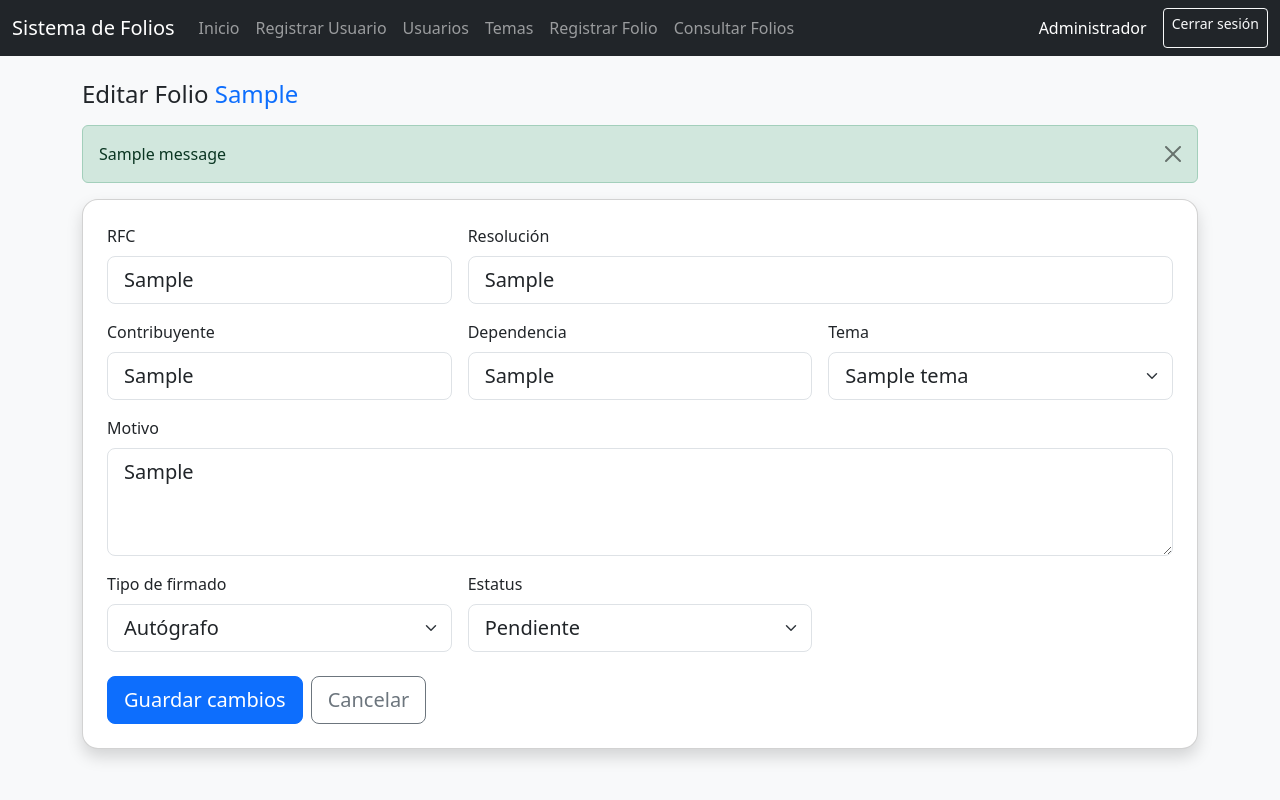
After one commit to CHABLE123/Sistema-de-Folios, a Django app: page /folios/1/editar/ in a window 1280 px wide. The commit adds this page. Run offline with Django 5.2, Linux system fonts and the light colour scheme; a user stored in the database is signed in; tables that the repository leaves empty hold one stand-in row (values such as "Sample post"); one stand-in notice (Sample message) is shown.

```diff
--- /dev/null
+++ b/folios/templates/folios/folio_editar.html
@@ -0,0 +1,86 @@
+{% extends 'folios/base.html' %}
+
+{% block title %}Editar Folio {{ f.numero_folio }}{% endblock %}
+
+{% block content %}
+<h4 class="mb-3">Editar Folio <span class="text-primary">{{ f.numero_folio }}</span></h4>
+
+{% if messages %}
+  {% for message in messages %}
+    <div class="alert alert-{{ message.tags }} alert-dismissible fade show" role="alert">
+      {{ message }}
+      <button type="button" class="btn-close" data-bs-dismiss="alert"></button>
+    </div>
+  {% endfor %}
+{% endif %}
+
+<div class="card shadow rounded-4">
+  <div class="card-body p-4">
+    <form method="post">
+      {% csrf_token %}
+
+      <div class="row g-3">
+        <div class="col-md-4">
+          <label class="form-label">RFC</label>
+          <input type="text" name="rfc" class="form-control form-control-lg" maxlength="13" value="{{ form.rfc }}" required>
+        </div>
+        <div class="col-md-8">
+          <label class="form-label">Resolución</label>
+          <input type="text" name="resolucion" class="form-control form-control-lg" value="{{ form.resolucion }}" required>
+        </div>
+
+        <div class="col-md-4">
+          <label class="form-label">Contribuyente</label>
+          <input type="text" name="contribuyente" class="form-control form-control-lg" value="{{ form.contribuyente }}" required>
+        </div>
+        <div class="col-md-4">
+          <label class="form-label">Dependencia</label>
+          <input type="text" name="dependencia" class="form-control form-control-lg" value="{{ form.dependencia }}" required>
+        </div>
+        <div class="col-md-4">
+          <label class="form-label">Tema</label>
+          <select name="tema" class="form-select form-select-lg" required>
+            {% for t in temas %}
+              <option value="{{ t.id }}" {% if form.tema_id == t.id|stringformat:'s' %}selected{% endif %}>{{ t.nombre }}</option>
+            {% endfor %}
+          </select>
+        </div>
+
+        <div class="col-12">
+          <label class="form-label">Motivo</label>
+          <textarea name="motivo" class="form-control form-control-lg" rows="3" required>{{ form.motivo }}</textarea>
+        </div>
+
+        <div class="col-md-4">
+          <label class="form-label">Tipo de firmado</label>
+          <select name="tipo_firmado" class="form-select form-select-lg" required>
+            <option value="AUTOGRAFO" {% if form.tipo_firmado == 'AUTOGRAFO' %}selected{% endif %}>Autógrafo</option>
+            <option value="SIFEN" {% if form.tipo_firmado == 'SIFEN' %}selected{% endif %}>Sifen</option>
+          </select>
+        </div>
+
+        {% if es_admin %}
+          <div class="col-md-4">
+            <label class="form-label">Estatus</label>
+            <select name="estatus" class="form-select form-select-lg">
+              <option value="PENDIENTE" {% if form.estatus == 'PENDIENTE' %}selected{% endif %}>Pendiente</option>
+              <option value="CONCLUIDO" {% if form.estatus == 'CONCLUIDO' %}selected{% endif %}>Concluido</option>
+            </select>
+          </div>
+        {% else %}
+          <!-- Para no-admin, mostramos estatus solo lectura -->
+          <div class="col-md-4">
+            <label class="form-label">Estatus</label>
+            <input class="form-control form-control-lg" value="{% if form.estatus == 'PENDIENTE' %}Pendiente{% else %}Concluido{% endif %}" disabled>
+          </div>
+        {% endif %}
+      </div>
+
+      <div class="d-flex gap-2 mt-4">
+        <button class="btn btn-primary btn-lg" type="submit">Guardar cambios</button>
+        <a class="btn btn-outline-secondary btn-lg" href="{% url 'folios_consulta' %}">Cancelar</a>
+      </div>
+    </form>
+  </div>
+</div>
+{% endblock %}
--- a/folios/urls.py
+++ b/folios/urls.py
@@ -32,6 +32,11 @@ urlpatterns = [
     # Consultar folios
     path('folios/<int:pk>/despachar/', views.folio_despachar, name='folio_despachar'),
 
+    # Edición
+    path('folios/<int:pk>/editar/', views.folio_editar, name='folio_editar'),
+
+
+
 
 
 
--- a/folios/views.py
+++ b/folios/views.py
@@ -574,3 +574,102 @@ def folio_despachar(request, pk):
 
     # Volver a la consulta (mantén filtros si quieres usando HTTP_REFERER)
     return redirect(request.META.get('HTTP_REFERER', 'folios_consulta'))
+
+def _es_gestor(user):
+    return user.perfil in ('ADMIN', 'SUBADMIN')
+
+@login_required
+def folio_editar(request, pk):
+    folio = get_object_or_404(Folio, pk=pk)
+
+    # Permiso de edición: Admin/Subadmin cualquiera; otros solo su propio folio
+    if not _es_gestor(request.user) and folio.usuario_id != request.user.id:
+        messages.error(request, 'No tienes permiso para editar este folio.')
+        return redirect('folios_consulta')
+
+    # Regla: si el folio está CONCLUIDO, solo ADMIN/SUBADMIN pueden editarlo
+    if folio.estatus == 'CONCLUIDO' and not _es_gestor(request.user):
+        messages.error(request, f'El folio {folio.numero_folio} está concluido y no puede editarse.')
+        return redirect('folios_consulta')
+
+    temas = Tema.objects.filter(activo=True).order_by('nombre')
+
+    if request.method == 'POST':
+        rfc = (request.POST.get('rfc') or '').strip()
+        resolucion = (request.POST.get('resolucion') or '').strip()
+        contribuyente = (request.POST.get('contribuyente') or '').strip()
+        dependencia = (request.POST.get('dependencia') or '').strip()
+        motivo = (request.POST.get('motivo') or '').strip()
+        tema_id = request.POST.get('tema')
+        tipo_firmado = request.POST.get('tipo_firmado')
+        nuevo_estatus = request.POST.get('estatus')  # Solo Admin
+
+        # Validaciones simples
+        errores = []
+        if not rfc: errores.append('RFC es obligatorio.')
+        if not resolucion: errores.append('Resolución es obligatoria.')
+        if not contribuyente: errores.append('Contribuyente es obligatorio.')
+        if not dependencia: errores.append('Dependencia es obligatoria.')
+        if not motivo: errores.append('Motivo es obligatorio.')
+        if not tema_id: errores.append('Tema es obligatorio.')
+        if not tipo_firmado: errores.append('Tipo de firmado es obligatorio.')
+
+        try:
+            tema_obj = Tema.objects.get(pk=tema_id, activo=True)
+        except Tema.DoesNotExist:
+            errores.append('El tema seleccionado no es válido o está inactivo.')
+            tema_obj = None
+
+        if errores:
+            for e in errores:
+                messages.error(request, e)
+            # Volver a pintar con valores que intentó enviar
+            return render(request, 'folios/folio_editar.html', {
+                'f': folio,
+                'temas': temas,
+                'form': {
+                    'rfc': rfc,
+                    'resolucion': resolucion,
+                    'contribuyente': contribuyente,
+                    'dependencia': dependencia,
+                    'motivo': motivo,
+                    'tema_id': tema_id,
+                    'tipo_firmado': tipo_firmado,
+                    'estatus': nuevo_estatus or folio.estatus,
+                },
+                'es_admin': _es_gestor(request.user),
+            })
+
+        # Actualizar
+        folio.rfc = rfc
+        folio.resolucion = resolucion
+        folio.contribuyente = contribuyente
+        folio.dependencia = dependencia
+        folio.motivo = motivo
+        folio.tema = tema_obj
+        folio.tipo_firmado = tipo_firmado
+
+        # Solo Admin/Subadmin pueden cambiar estatus
+        if _es_gestor(request.user) and nuevo_estatus in ('PENDIENTE', 'CONCLUIDO'):
+            folio.estatus = nuevo_estatus
+
+        folio.save()
+        messages.success(request, f'Folio {folio.numero_folio} actualizado correctamente.')
+        return redirect('folios_consulta')
+
+    # GET → pintar formulario con valores actuales
+    return render(request, 'folios/folio_editar.html', {
+        'f': folio,
+        'temas': temas,
+        'form': {
+            'rfc': folio.rfc,
+            'resolucion': folio.resolucion,
+            'contribuyente': folio.contribuyente,
+            'dependencia': folio.dependencia,
+            'motivo': folio.motivo,
+            'tema_id': str(folio.tema_id),
+            'tipo_firmado': folio.tipo_firmado,
+            'estatus': folio.estatus,
+        },
+        'es_admin': _es_gestor(request.user),
+    })
```
Also changed, not shown: folios/templates/folios/folios_consulta.html (+13 -7 lines).
